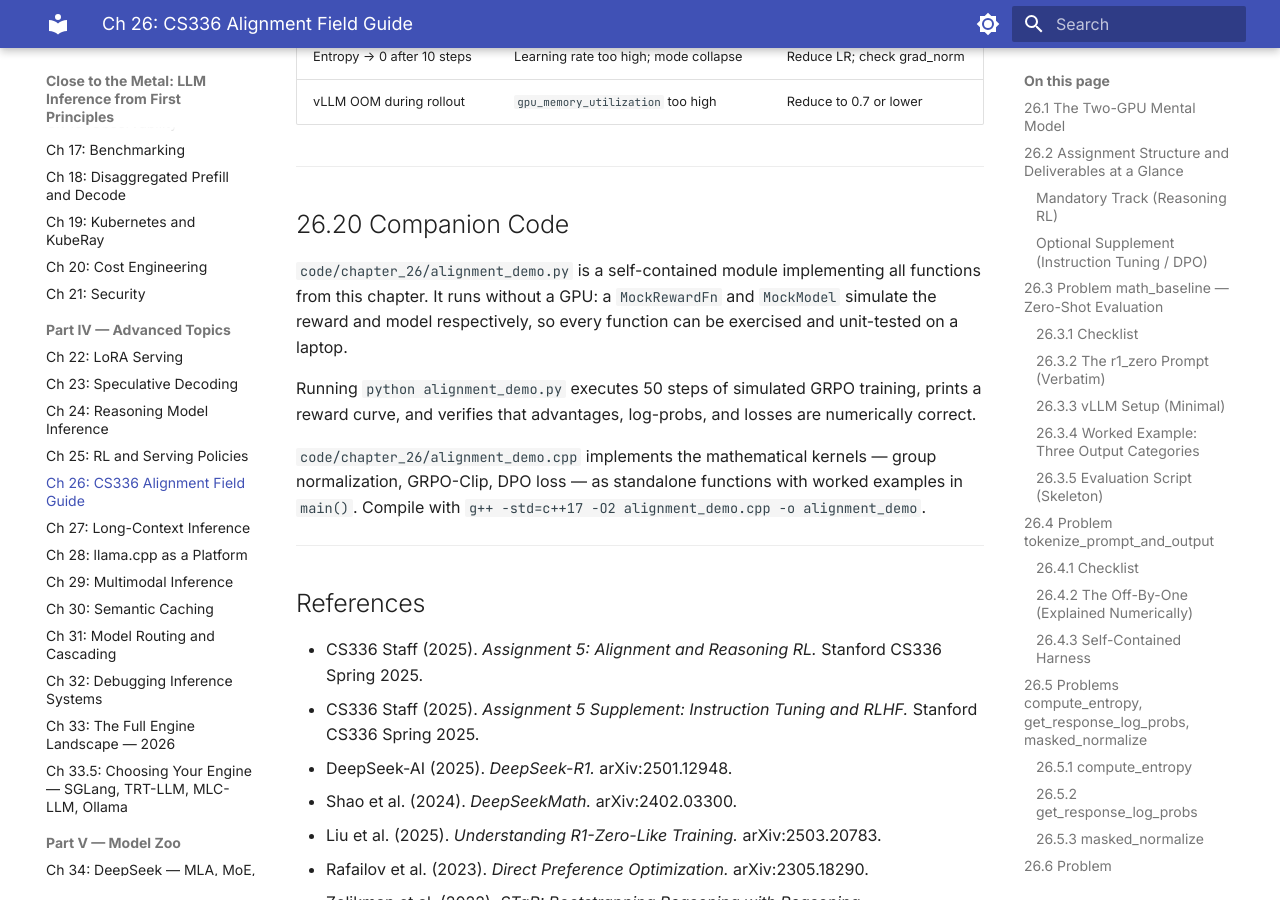
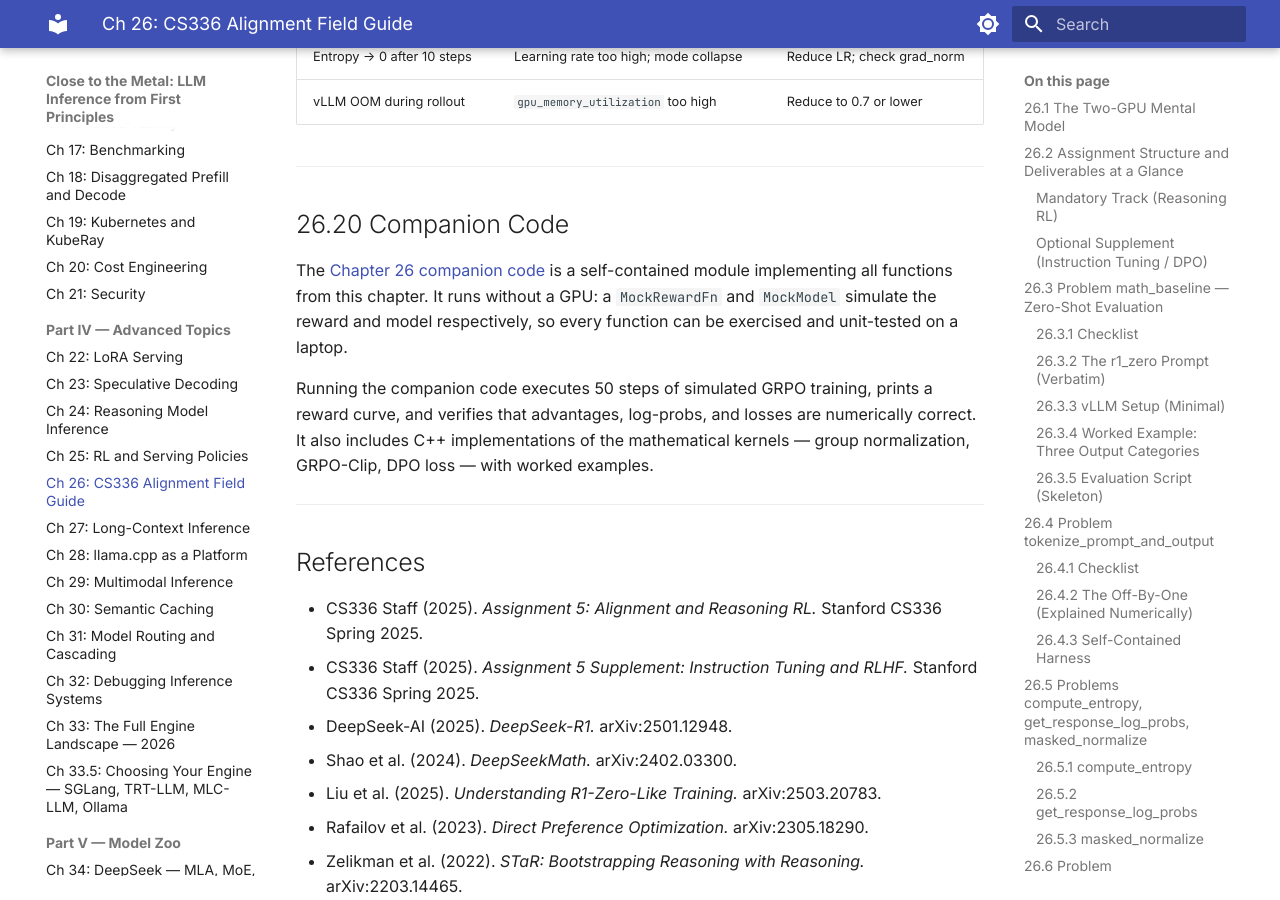
Before and after one commit to MaximumBeings/close-to-the-metal, an MkDocs documentation site: the page built from docs/part4-advanced/chapter26.md, in a window 1280 px wide and 900 px high, scrolled down 27519 px. Built offline with MkDocs 1.6.1 and Material for MkDocs 9.7.7, drawn with Linux system fonts in a browser that asks for light colours.

Commit message:
fix: apply Codex fifth-pass review fixes across ch11–41
- ch11: clarify chunked-prefill TTFT baseline; fix stale code path refs
- ch12, ch13, ch14: replace nonexistent .py/.cpp refs with companion .md links
- ch23: renumber placeholder 23.X headings to §23.11; bump §23.11 Summary → §23.12
- ch25, ch26: fix off-by-one chapter numbers in companion code references
- ch32: correct batch-1 GEMM AI formula (≈1 FLOP/byte, not 4096); memory-bandwidth-bound
- ch33: fix WebGPU throughput gap (5–10x → ~5,000–10,000x)
- ch33b, ch34, ch39: replace missing standalone demo refs with companion .md links
- ch34: reconcile H100 count (9× raw vs 16× deployable); fix active-param (7B → ~37B)
- ch36: remove false vLLM block size claim; fix FLOP exponent (10⁹ → 10¹²)
- ch37: fix FLOPS exponents (e12→e15, e11→e14); switch A100→H100 BW; correct bottleneck logic
- ch41: renumber duplicate §41.9 → §41.12; bump §41.12 → §41.13

```diff
--- a/docs/part4-advanced/chapter26.md
+++ b/docs/part4-advanced/chapter26.md
@@ -1161,11 +1161,9 @@ A common confusion: "does vLLM see updated weights during rollout generation?" T
 
 ## 26.20 Companion Code
 
-`code/chapter_26/alignment_demo.py` is a self-contained module implementing all functions from this chapter. It runs without a GPU: a `MockRewardFn` and `MockModel` simulate the reward and model respectively, so every function can be exercised and unit-tested on a laptop.
+The [Chapter 26 companion code](../code/chapter_26.md) is a self-contained module implementing all functions from this chapter. It runs without a GPU: a `MockRewardFn` and `MockModel` simulate the reward and model respectively, so every function can be exercised and unit-tested on a laptop.
 
-Running `python alignment_demo.py` executes 50 steps of simulated GRPO training, prints a reward curve, and verifies that advantages, log-probs, and losses are numerically correct.
-
-`code/chapter_26/alignment_demo.cpp` implements the mathematical kernels — group normalization, GRPO-Clip, DPO loss — as standalone functions with worked examples in `main()`. Compile with `g++ -std=c++17 -O2 alignment_demo.cpp -o alignment_demo`.
+Running the companion code executes 50 steps of simulated GRPO training, prints a reward curve, and verifies that advantages, log-probs, and losses are numerically correct. It also includes C++ implementations of the mathematical kernels — group normalization, GRPO-Clip, DPO loss — with worked examples.
 
 ---
 
```
Also changed, not shown: docs/part4-advanced/chapter25.md (+2 -3 lines).
